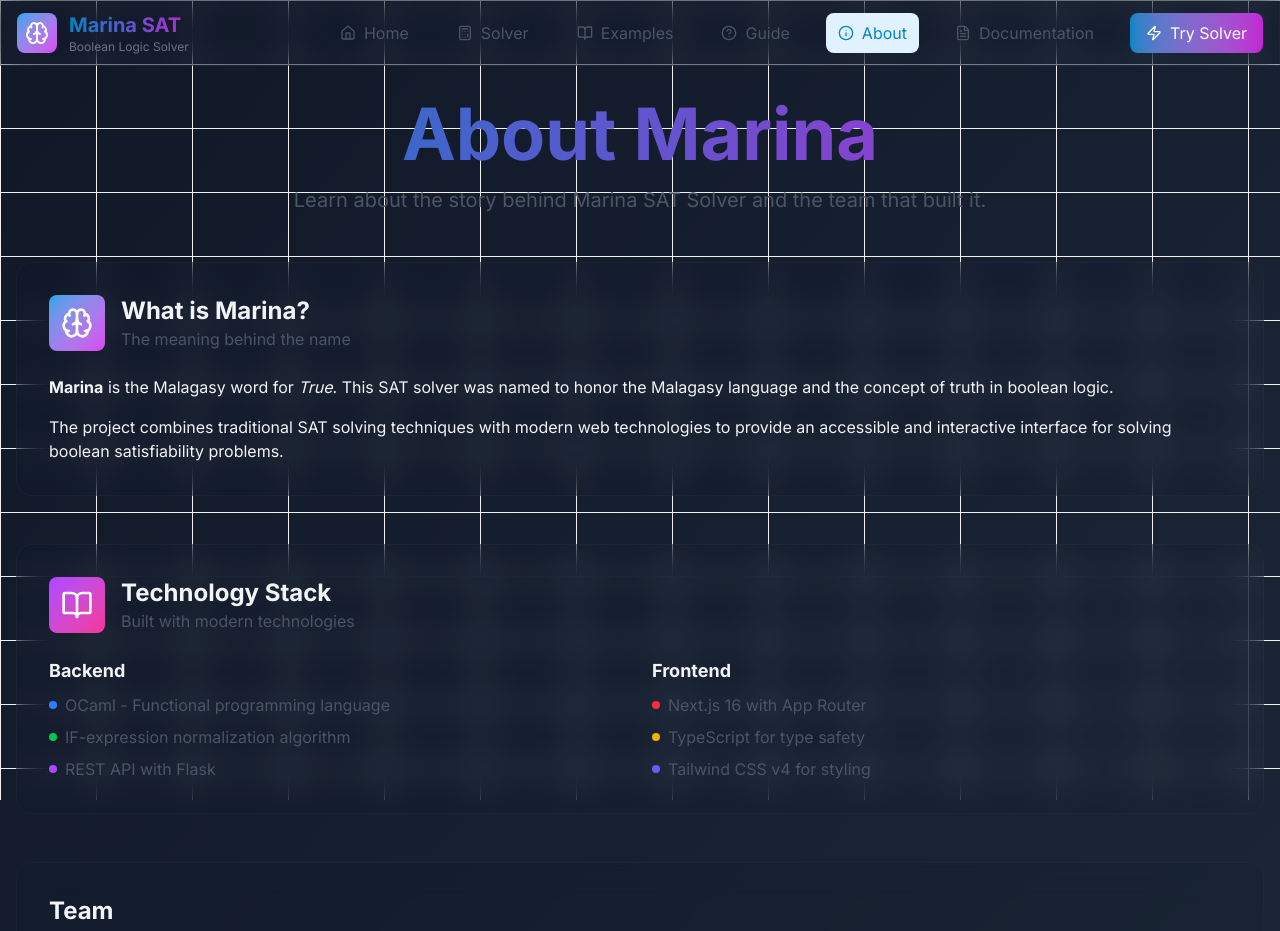
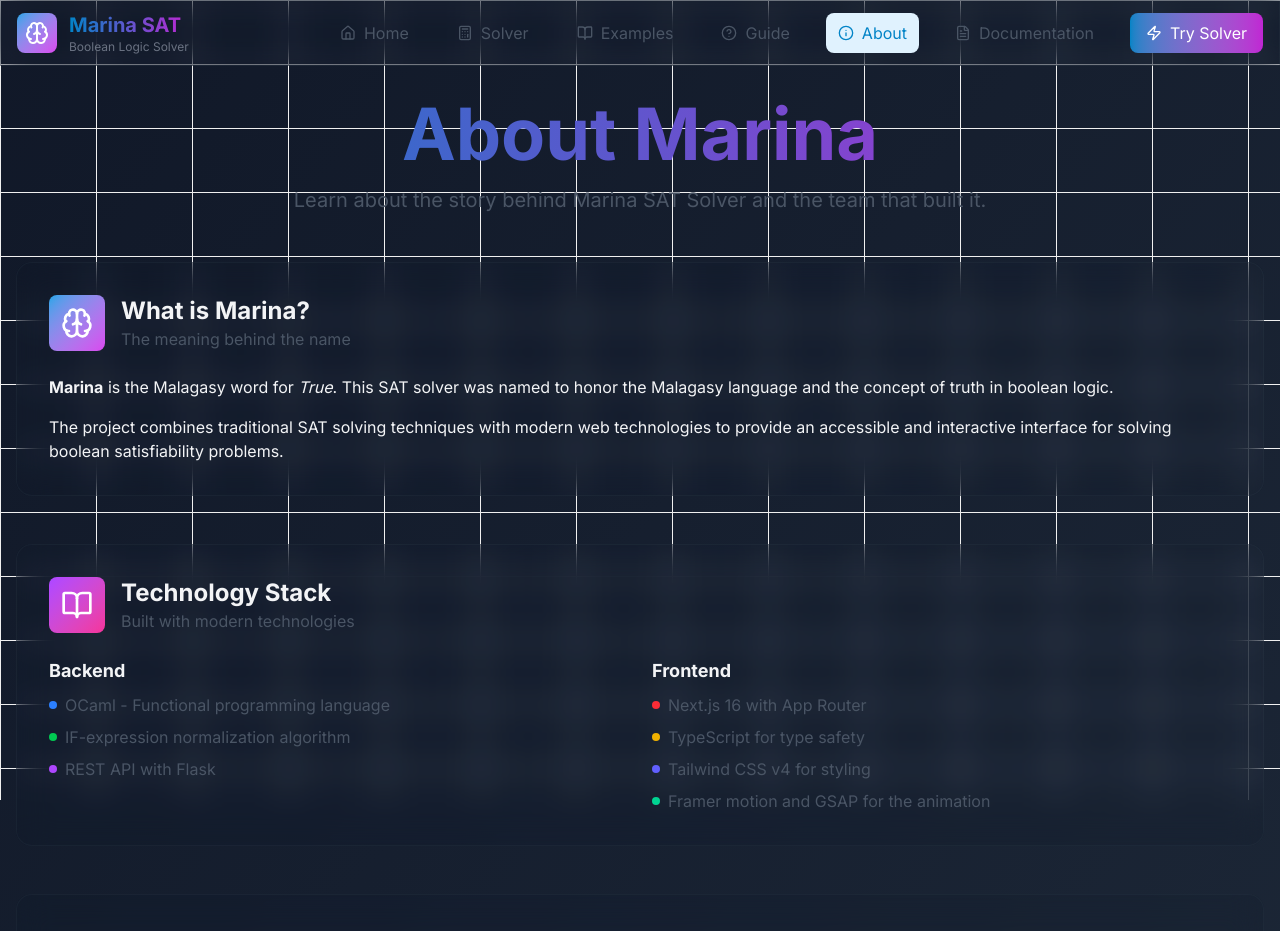
Before and after one commit to RaJharit77/marina-ui, a Next.js app: page /about in a window 1280 px wide. Shown: the top 931 px of the page. Built offline with nearby package versions, Linux system fonts and the light colour scheme.

Commit message:
chore: Update about page for adding new technology stack

```diff
--- a/app/about/page.tsx
+++ b/app/about/page.tsx
@@ -107,6 +107,10 @@ export default function AboutPage() {
                                 <div className="w-2 h-2 bg-indigo-500 rounded-full"></div>
                                 <span>Tailwind CSS v4 for styling</span>
                             </li>
+                            <li className="flex items-center space-x-2">
+                                <div className="w-2 h-2 bg-emerald-400 rounded-full"></div>
+                                <span>Framer motion and GSAP for the animation</span>
+                            </li>
                         </ul>
                     </div>
                 </div>
```
